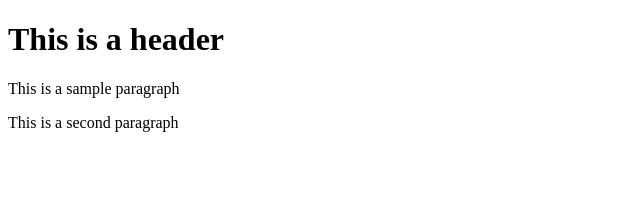
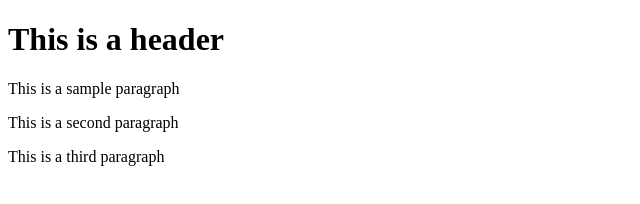
Before and after one commit to imak02/Elearning, a website: page index.html in a window 1280 px wide. Shown: the whole page, without its empty margins (0-640 px from the left). Drawn offline with Linux system fonts and the light colour scheme.

Commit message:
Fourth commit

```diff
--- a/index.html
+++ b/index.html
@@ -10,5 +10,6 @@
     <h1>This is a header</h1>
     <P>This is a sample paragraph</P>
     <p>This is a second paragraph</p>
+    <p>This is a third paragraph</p>
 </body>
 </html>
```
Also changed, not shown: package.json (added, +25 -0 lines), 2 other files.
